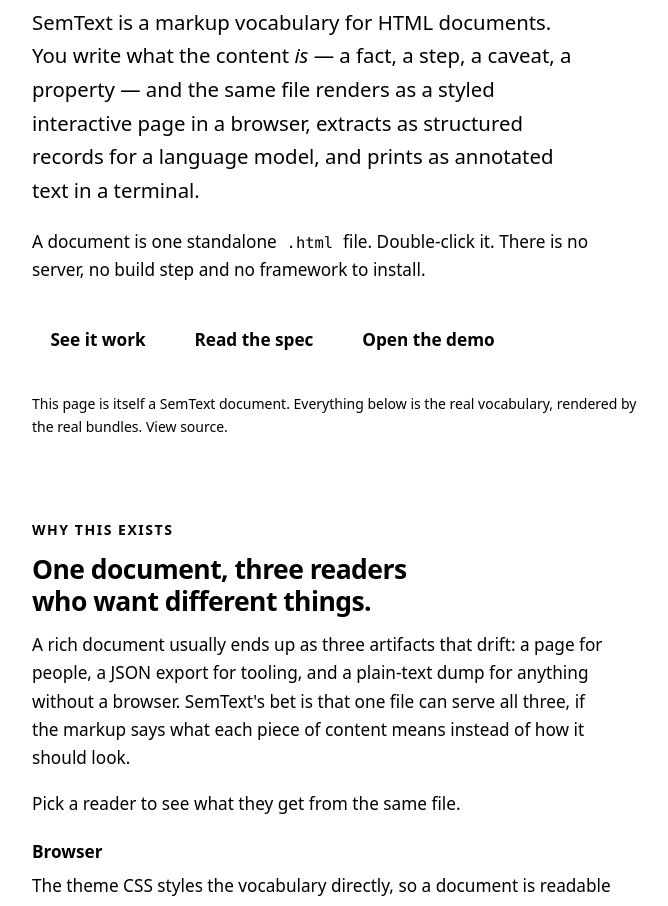
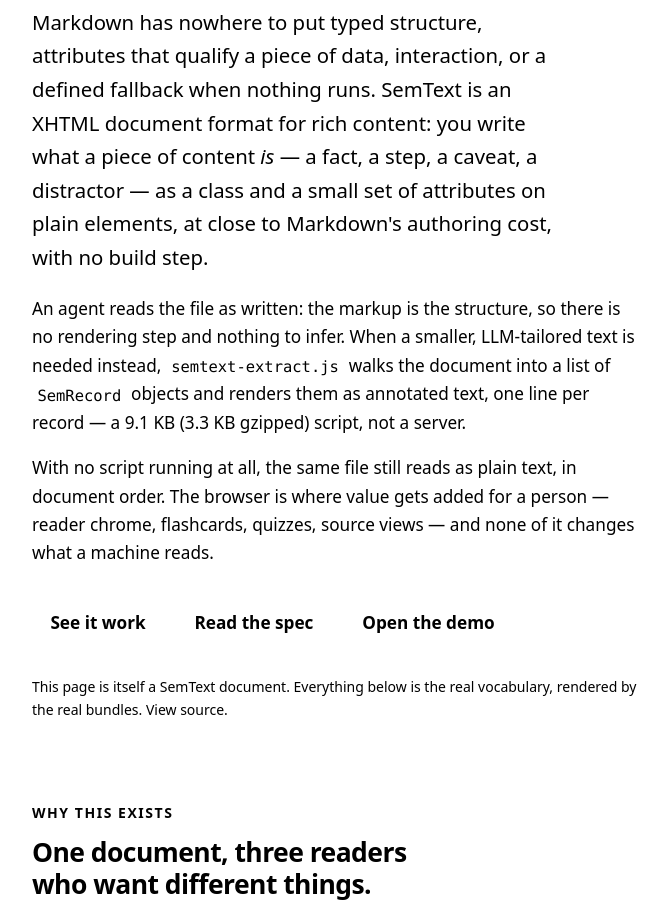
Before and after one commit to noizu-labs-ml/npl-enhanced-content, a website built with Vite: page web/site/index.html in a window 1280 px wide. Shown: the part 289-1195 px from the top of the page, without its empty margins (128-796 px from the left). Built offline with nearby package versions, Linux system fonts and the light colour scheme.

Commit message:
copy(site): reframe hero as XHTML/Markdown-replacement thesis
Rewrites the hero lede and the Why-section intro to state, in order: SemText
replaces Markdown for rich content (typed structure, qualifying attributes,
interaction, defined degradation) at similar authoring cost; an agent reads
the file as written with no rendering step; semtext-extract.js turns it into
a smaller SemRecord-based annotated text; and with no script running the file
still reads as plain text, with the browser adding reader chrome, flashcards
and quizzes for people on top of the same markup. Syncs meta/og/twitter
description to match. Updates the site e2e hero assertion for the new H1.

Co-Authored-By: Loom <loom@therobotlives.com>

```diff
--- a/web/site/index.html
+++ b/web/site/index.html
@@ -23,20 +23,20 @@
 
 <!-- GA_MEASUREMENT_ID_SNIPPET -->
 
-<title>SemText — semantic markup that reads three ways</title>
-<meta name="description" content="SemText is an XHTML-first markup vocabulary. One file renders as a styled interactive document in a browser, extracts as structured records for a language model, and prints as annotated text in a terminal. No build step, no React.">
+<title>SemText — an XHTML document format built to replace Markdown</title>
+<meta name="description" content="SemText is an XHTML document format for rich content Markdown cannot carry: typed structure, attributes that qualify data, interaction and defined degradation. Agents read the file as written; semtext-extract.js produces a smaller, LLM-tailored annotated text. With no script running, the file still reads as plain text; the browser adds reader chrome, quizzes and source views for people.">
 <link rel="canonical" href="https://semtext.dev/">
 
 <meta property="og:type" content="website">
 <meta property="og:url" content="https://semtext.dev/">
 <meta property="og:site_name" content="SemText">
-<meta property="og:title" content="SemText — semantic markup that reads three ways">
-<meta property="og:description" content="One HTML file: a styled interactive document for a person, structured records for a model, annotated text for a terminal.">
+<meta property="og:title" content="SemText — an XHTML document format built to replace Markdown">
+<meta property="og:description" content="An XHTML format for rich content: agents read the file as written, semtext-extract.js shrinks it to annotated text for a model, and it still reads as plain text with no script. The browser adds value for people.">
 <meta property="og:image" content="https://semtext.dev/og.png">
-<meta property="og:image:alt" content="SemText — semantic markup that reads three ways">
+<meta property="og:image:alt" content="SemText — an XHTML document format built to replace Markdown">
 <meta name="twitter:card" content="summary_large_image">
-<meta name="twitter:title" content="SemText — semantic markup that reads three ways">
-<meta name="twitter:description" content="One HTML file: a styled interactive document for a person, structured records for a model, annotated text for a terminal.">
+<meta name="twitter:title" content="SemText — an XHTML document format built to replace Markdown">
+<meta name="twitter:description" content="An XHTML format for rich content: agents read the file as written, semtext-extract.js shrinks it to annotated text for a model, and it still reads as plain text with no script. The browser adds value for people.">
 <meta name="twitter:image" content="https://semtext.dev/og.png">
 
 <!-- Inline SVG favicon. A data URI rather than a file: this page must render
@@ -397,17 +397,28 @@ section { padding-block: var(--pg-space) 0; }
 
   <!-- Hero ------------------------------------------------------------- -->
   <div class="pg-hero pg-col"><div class="pg-narrow">
-    <h1>Semantic markup that reads three ways.</h1>
+    <h1>An XHTML document format built to replace Markdown.</h1>
     <p class="pg-lede">
-      SemText is a markup vocabulary for HTML documents. You write what the
-      content <em>is</em> — a fact, a step, a caveat, a property — and the same
-      file renders as a styled interactive page in a browser, extracts as
-      structured records for a language model, and prints as annotated text in
-      a terminal.
+      Markdown has nowhere to put typed structure, attributes that qualify a
+      piece of data, interaction, or a defined fallback when nothing runs.
+      SemText is an XHTML document format for rich content: you write what
+      a piece of content <em>is</em> — a fact, a step, a caveat, a distractor
+      — as a class and a small set of attributes on plain elements, at close
+      to Markdown's authoring cost, with no build step.
     </p>
     <p class="pg-sub">
-      A document is one standalone <code>.html</code> file. Double-click it.
-      There is no server, no build step and no framework to install.
+      An agent reads the file as written: the markup is the structure, so
+      there is no rendering step and nothing to infer. When a smaller,
+      LLM-tailored text is needed instead, <code>semtext-extract.js</code>
+      walks the document into a list of <code>SemRecord</code> objects and
+      renders them as annotated text, one line per record — a 9.1 KB
+      (3.3 KB gzipped) script, not a server.
+    </p>
+    <p class="pg-sub">
+      With no script running at all, the same file still reads as plain
+      text, in document order. The browser is where value gets added for a
+      person — reader chrome, flashcards, quizzes, source views — and none
+      of it changes what a machine reads.
     </p>
     <p class="pg-actions">
       <a class="pg-btn primary" href="#try">See it work</a>
@@ -427,11 +438,13 @@ section { padding-block: var(--pg-space) 0; }
       <p class="pg-eyebrow">Why this exists</p>
       <h2 id="why-h">One document, three readers who want different things.</h2>
       <p>
-        A rich document usually ends up as three artifacts that drift: a page
-        for people, a JSON export for tooling, and a plain-text dump for
-        anything without a browser. SemText's bet is that one file can serve
-        all three, if the markup says what each piece of content means instead
-        of how it should look.
+        Markdown carries prose well and rich content poorly: it has no place
+        to mark a conclusion as distinct from a decoy, or a step as blocked,
+        so a rich document usually ends up as three artifacts that drift — a
+        page for people, a JSON export for tooling, and a plain-text dump for
+        anything without a browser. SemText's bet is that one XHTML file can
+        serve all three, if the markup says what each piece of content means
+        instead of how it should look.
       </p>
       <p class="pg-sub">
         Pick a reader to see what they get from the same file.
```
Also changed, not shown: test/e2e/site.cy.js (+1 -1 lines).
